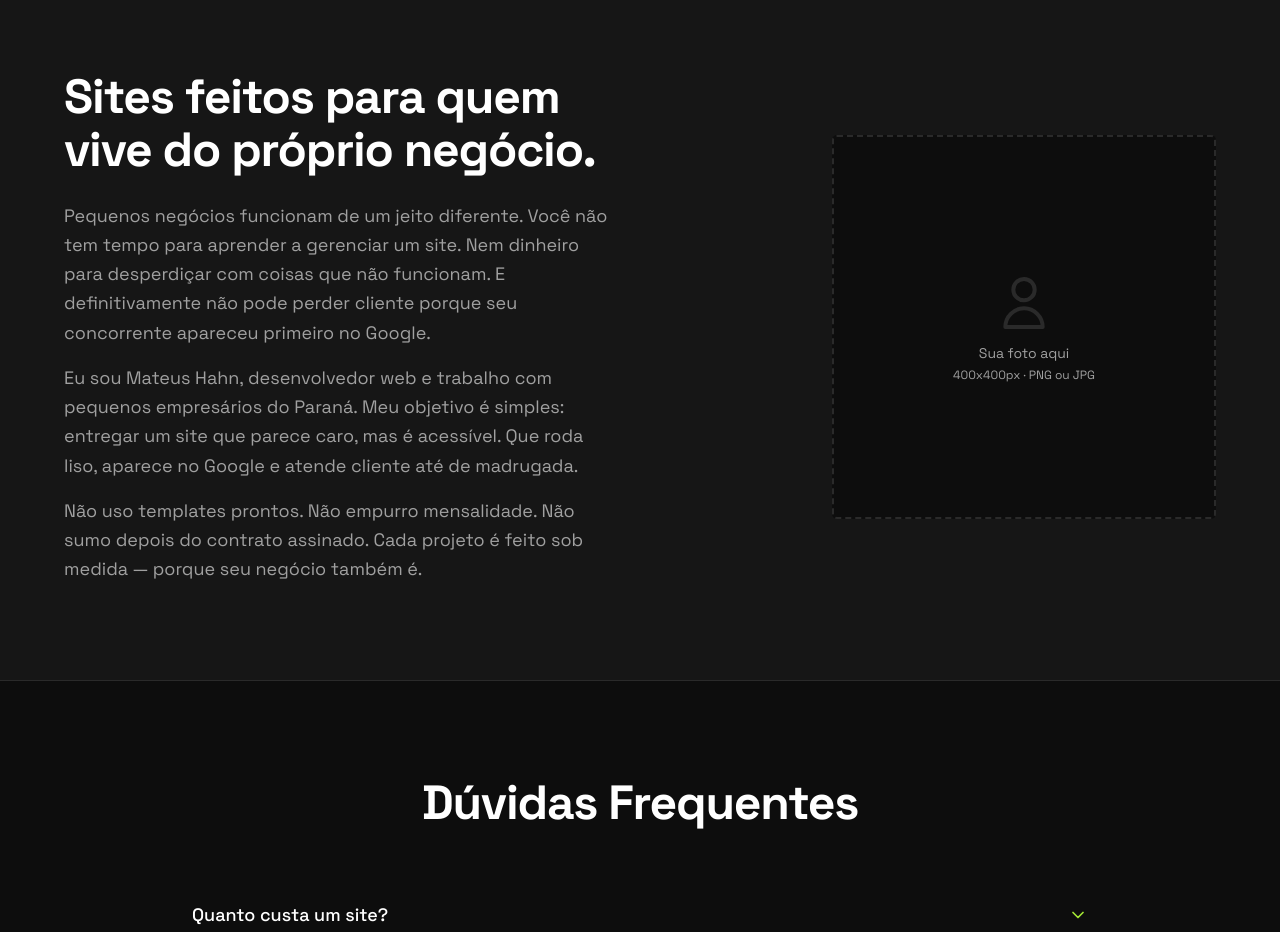
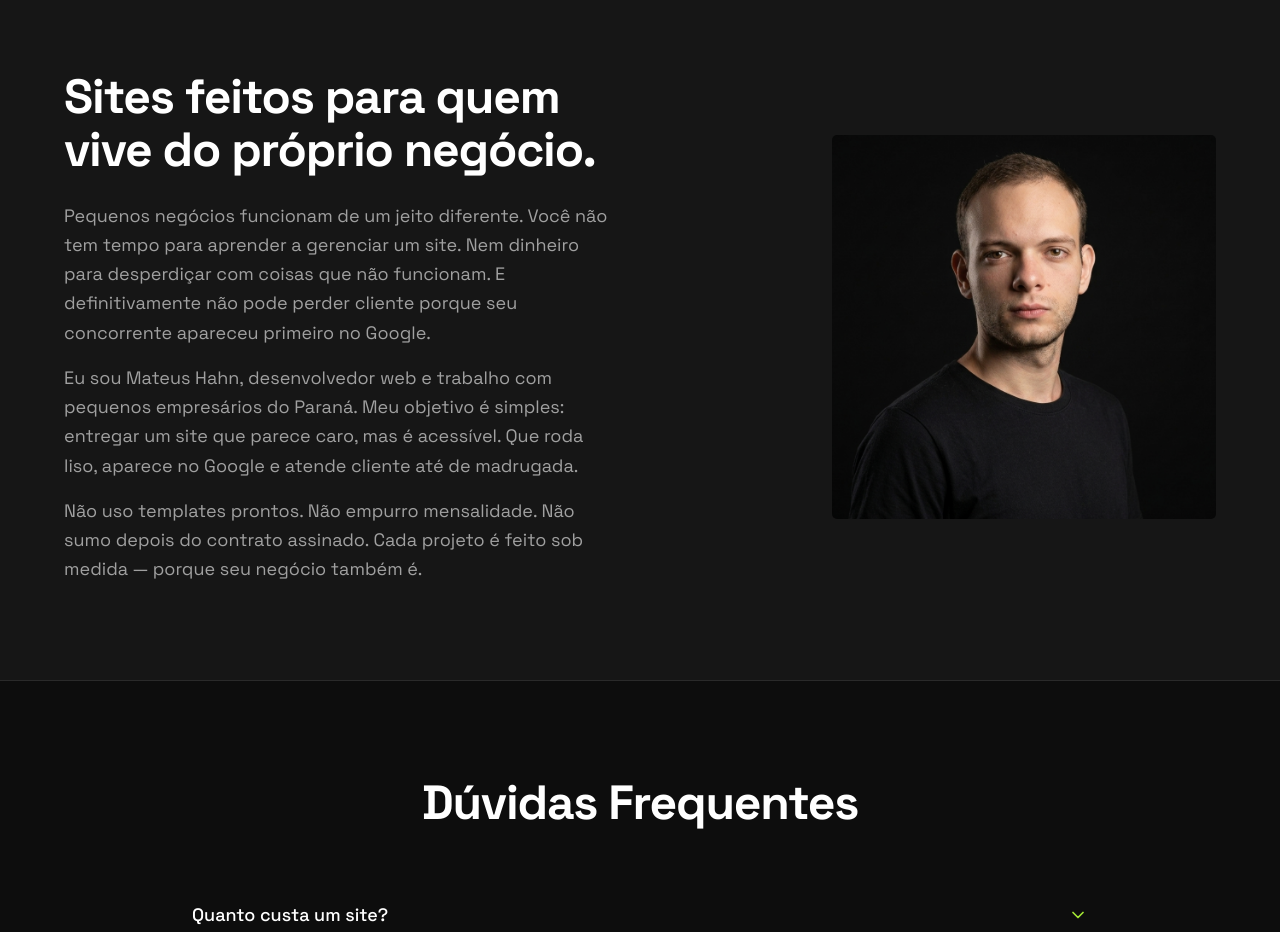
Before and after one commit to mateushahndev/mateushahn, a Next.js app: page / in a window 1280 px wide. Shown: the part 5180-6112 px from the top of the page. Built offline with nearby package versions, Linux system fonts and the light colour scheme.

Commit message:
feat: adiciona foto minha na seção Filosofia

```diff
--- a/components/landing/filosofia.tsx
+++ b/components/landing/filosofia.tsx
@@ -27,32 +27,14 @@ export function Filosofia() {
           {/* Foto - lado direito */}
           <div className="flex justify-center md:justify-end">
             <div className="relative w-64 h-64 md:w-80 md:h-80 lg:w-96 lg:h-96">
-              {/* Placeholder: borda pontilhada + ícone de usuário */}
-              <div className="w-full h-full border-2 border-dashed border-[#2A2A2A] rounded-[5px] flex items-center justify-center bg-[#0D0D0D]">
-                <div className="text-center">
-                  <svg
-                    className="w-16 h-16 text-[#2A2A2A] mx-auto mb-2"
-                    fill="none"
-                    stroke="currentColor"
-                    viewBox="0 0 24 24"
-                  >
-                    <path
-                      strokeLinecap="round"
-                      strokeLinejoin="round"
-                      strokeWidth={1.5}
-                      d="M16 7a4 4 0 11-8 0 4 4 0 018 0zM12 14a7 7 0 00-7 7h14a7 7 0 00-7-7z"
-                    />
-                  </svg>
-                  <p className="text-[#A0A0A0] text-sm">
-                    Sua foto aqui
-                  </p>
-                  <p className="text-[#A0A0A0] text-xs mt-1">
-                    400x400px · PNG ou JPG
-                  </p>
-                </div>
-              </div>
-
-              {/* Borda decorativa verde (opcional) */}
+              <Image
+                src="/landing/mateus.png"
+                alt="Mateus Hahn - Desenvolvedor Web"
+                fill
+                className="object-cover rounded-[5px]"
+                priority
+              />
+              {/* Borda decorativa verde */}
               <div className="absolute -bottom-3 -right-3 w-full h-full border border-[#A3E635]/20 rounded-[5px] -z-10" />
             </div>
           </div>
```
Also changed, not shown: public/landing/mateus.png (added).
